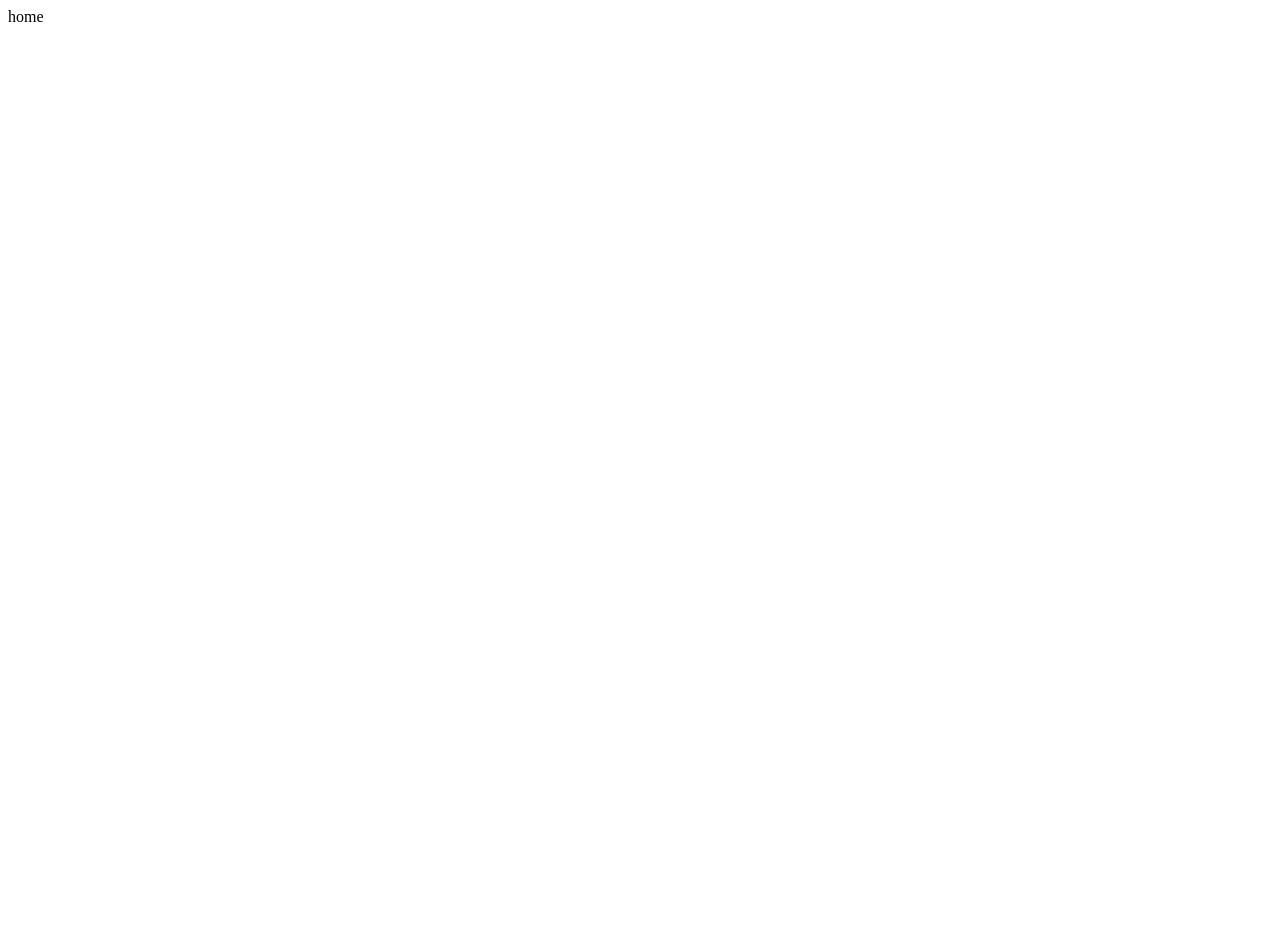
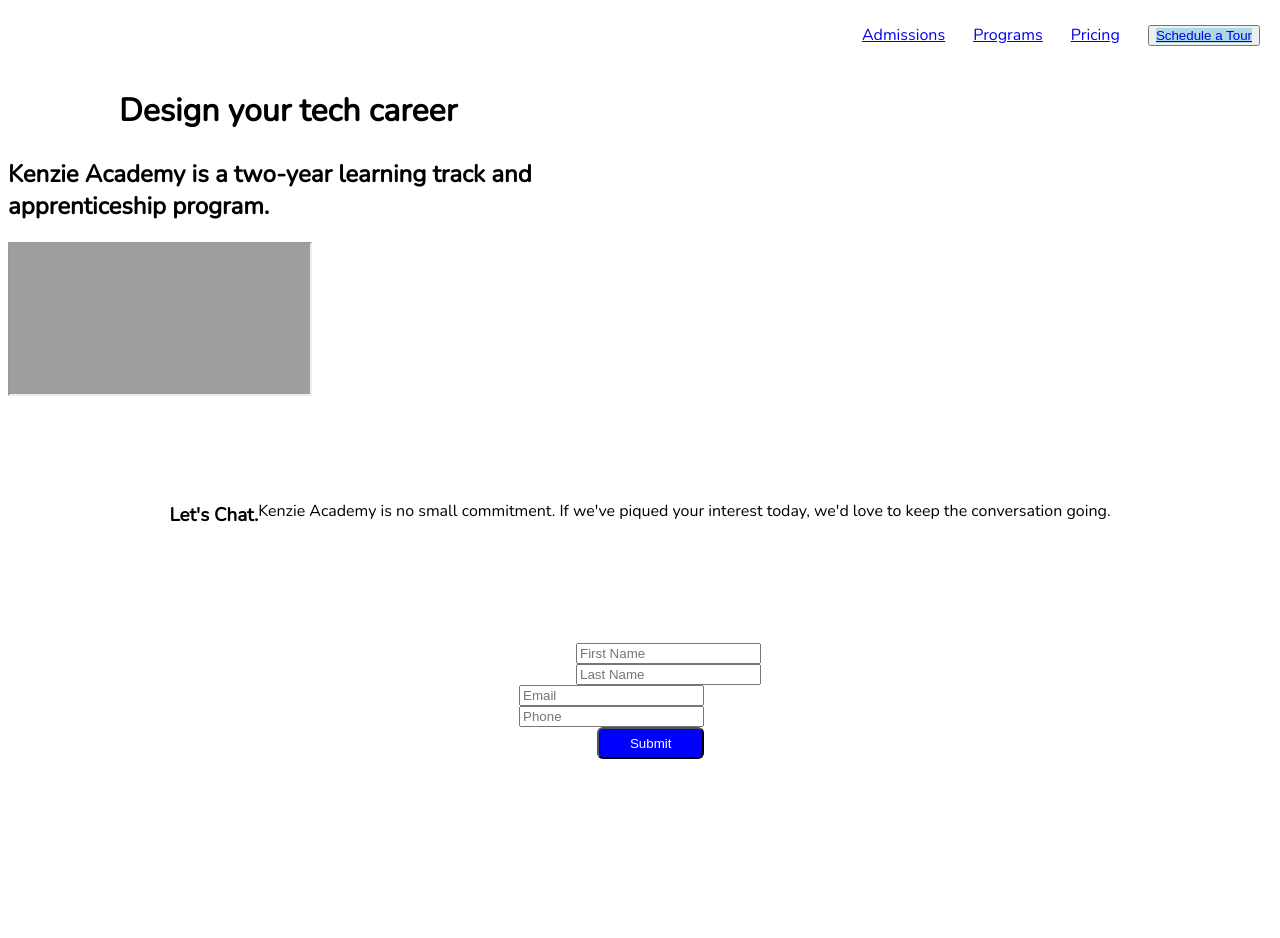
Before and after one commit to ssawyer0406/sass-scss, a plain HTML site: page index.html in a window 1280 px wide. Before the commit the page ends 800 px from the top, so only its background shows below. Drawn offline with nearby package versions, Linux system fonts and the light colour scheme; grey boxes are pictures that could not be loaded.

Commit message:
Add files via upload

```diff
--- a/index.html
+++ b/index.html
@@ -1,13 +1,49 @@
 <!DOCTYPE html>
-<html lang="en">
-<head>
-    <meta charset="UTF-8">
-    <meta name="viewport" content="width=device-width, initial-scale=1.0">
-    <title>Document</title>
-    <link href="style.sass">
-</head>
-<body>
-    <nav>home</nav>
+<html>
+  <head>
+  <meta charset="UTF-8">
+  <meta http-equiv="X-UA-Compatible" content="IE=edge,chrome=1">
+  <meta name="viewport" content="width=device-width,initial-scale=1">
+  <title>Kenzie Academy</title>
+  <meta name="author" content="Chok Ooi">
+  <meta name="description" content="Kenzie Academy is a campus-based and online school that is designed and taught by industry practitioners. It is a unique community that equips you with necessary skills and support to launch your career in tech.">
+  <meta name="keywords" content="ux,engineering,marketing,coding,school">
+  <link rel="shortcut icon" href="https://www.kenzie.academy/favicon.ico" type="image/vnd.microsoft.icon">
+  <link rel="stylesheet" href="//fonts.googleapis.com/css?family=Nunito" type="text/css">
+  <link rel="stylesheet" href="style.css" type="text/css">
+  </head>
+  <body>
+    <nav>
+      <ul>
+        <li><a href="#">Admissions</a></li>
+        <li><a href="#">Programs</a></li>
+        <li><a href="#">Pricing</a></li>
+        <li><button><a class="blue-button" href="#">Schedule a Tour</a></button></li>
+      </ul>
+    </nav>
 
-</body>
+    <section class="hero">
+      <h1>Design your tech career</h1>
+      <h2>Kenzie Academy is a two-year learning track and apprenticeship program.</h2>
+      <iframe class="video" src="https://www.youtube.com/embed/FqVHe2BGdEw"></iframe>
+    </section>
+
+    <section class="signup">
+      <h3>Let's Chat.</h3>
+      <p>Kenzie Academy is no small commitment. If we've piqued your interest today, we'd love to keep the conversation going.</p>
+
+      <form class="form_1">
+        <div class="name">
+          <input placeholder="First Name" />
+          <input placeholder="Last Name" />
+        </div>
+      <div class="form_2">
+        <input placeholder="Email" />
+        <input placeholder="Phone" />
+        <input type="submit">
+        </div>
+      </form>
+    </section>
+
+  </body>
 </html>
--- a/style.scss
+++ b/style.scss
@@ -1,6 +1,107 @@
-#navbar {
+/* Base Styles */
+body {
+  font-family: 'Nunito', sans-serif;
+  nav {
     display: flex;
-    .button {
-      color: green($color: #000000);
+    flex-direction: column;
+    align-items: flex-end;
+
+      li {
+      display: inline-block;
+      margin-top: 0;
+      margin-right: 12px;
+      margin-left: 12px;
+      margin-bottom: 0;
+      text-decoration: underline;
+
+      .blue-button{
+        background-color: lightblue;
+
+      }
+    }
+
+  }
+
+
+}
+
+
+
+
+
+.blue-button .signup,input[type=submit]{
+  background-color: blue;
+  text-decoration: none;
+  color: white;
+  padding: 0.5em;
+  border-radius: 6px;
+  width: 8em;
+  text-align: center;
+  display: inline-block;
+}
+
+
+
+/* Layout styles */
+
+
+/* Block styles */
+
+.hero{
+  width:560px;
+  height:315px;
+
+  h1 {
+    text-align: center;
+    font-size: 2em;
+
+    h2 {
+      text-align: center;
+      font-weight: 10px;
+      font-size: 1em;
+
+      .video{
+        display: flex;
+        justify-content: center;
+
+
+      }
     }
   }
+}
+
+
+
+
+.signup{
+  display: flex;
+  justify-content: center;
+  flex-wrap: wrap;
+  padding: 5em;
+
+    form{
+      text-decoration: none;
+      color: white;
+      padding: 6em;
+      border-radius: 6rem;
+      width: 8em;
+      text-align: center;
+      display: inline-block;
+
+        .name{
+          display: flex;
+          flex-wrap: wrap;
+
+      }
+
+
+        .form_2{
+          display:flex;
+          flex-wrap: wrap;
+          justify-content: flex-end;
+}
+
+
+  }
+
+}
```
Also changed, not shown: style.css, 1 other file.
